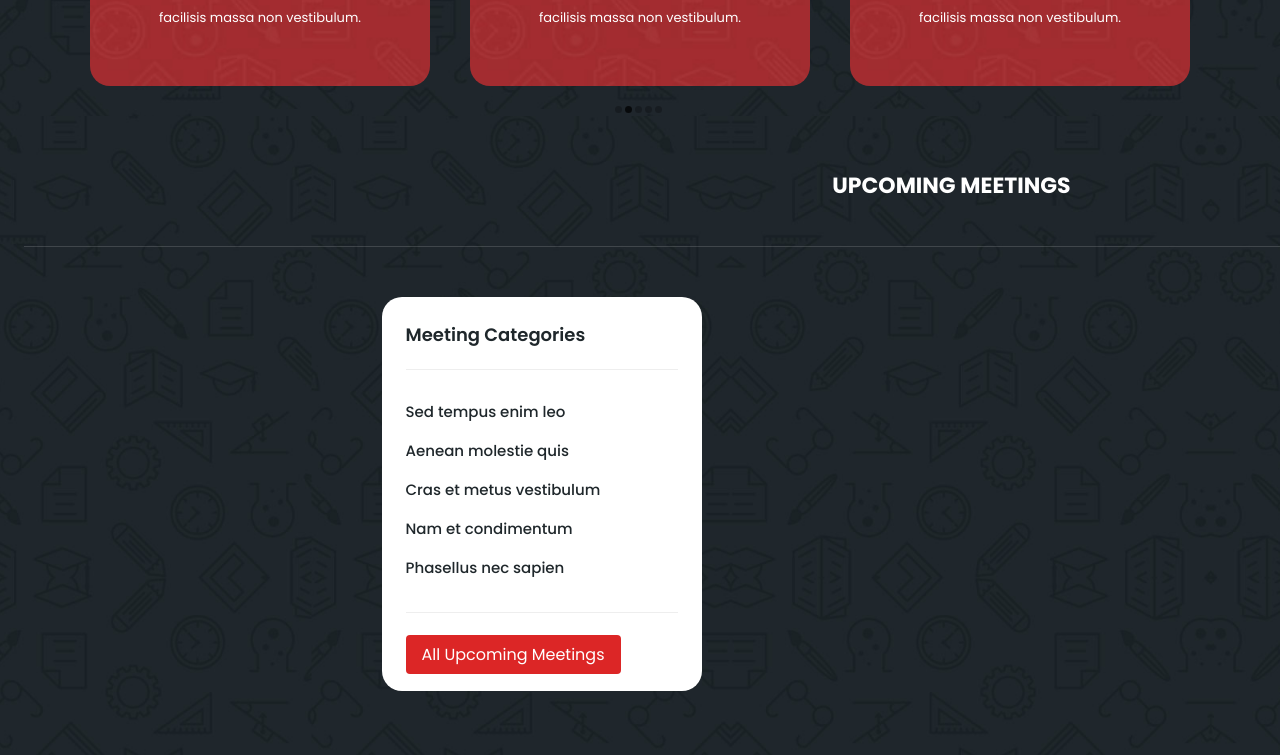
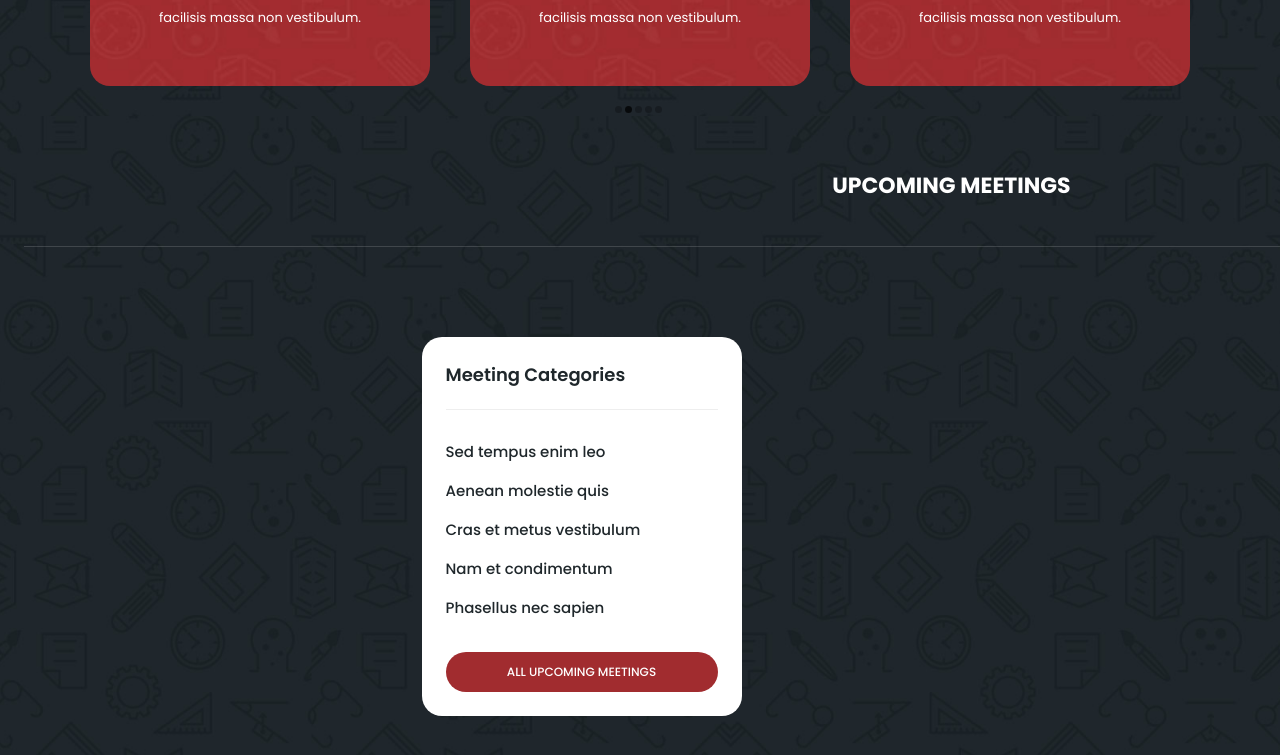
Before and after one commit to sumansapkota1010/Edu-meeting-FrontEnd, a React (Vite) app: page / in a window 1280 px wide. Shown: the part 876-1631 px from the top of the page. Built offline with nearby package versions, Linux system fonts and the light colour scheme; no server answers.

Commit message:
feat:UpcommingMeetings

```diff
--- a/src/components/common/meetings/UpcommingMeetings.jsx
+++ b/src/components/common/meetings/UpcommingMeetings.jsx
@@ -17,7 +17,7 @@ const UpcomingMeetings = () => {
 
                 <div className=" container flex flex-col lg:flex-row lg:justify-between">
 
-                    <div className="lg:w-1/3 xl:w-[320px]">
+                    <div className="xl:h-[437px] xl:w-[400px] p-[40px]">
                         <div className="bg-white rounded-[20px] p-6 mb-8">
                             <h4 className="text-lg font-semibold text-[#1f272b] mt-0 mb-[30px] pb-[20px] border-b border-[#eee]">
                                 Meeting Categories
@@ -65,10 +65,10 @@ const UpcomingMeetings = () => {
                                     </a>
                                 </li>
                             </ul>
-                            <div className="border-t border-[#eee] pt-[30px] mt-[15px]">
+                            <div className="w-full text-center text-xs text-white bg-[#a12c2f] py-3 px-7 inline-block rounded-full font-medium uppercase transition duration-300 no-underline m-0 border-0 outline-none box-border hover:opacity-90 hover:text-[#ffcc33]">
                                 <a
                                     href="/meetings"
-                                    className="w-full text-center bg-red-600 text-white py-2 px-4 rounded hover:bg-red-700 transition duration-300"
+                                    className="w-full text-center  text-white py-2 px-4 rounded  transition duration-300"
                                 >
                                     All Upcoming Meetings
                                 </a>
```
